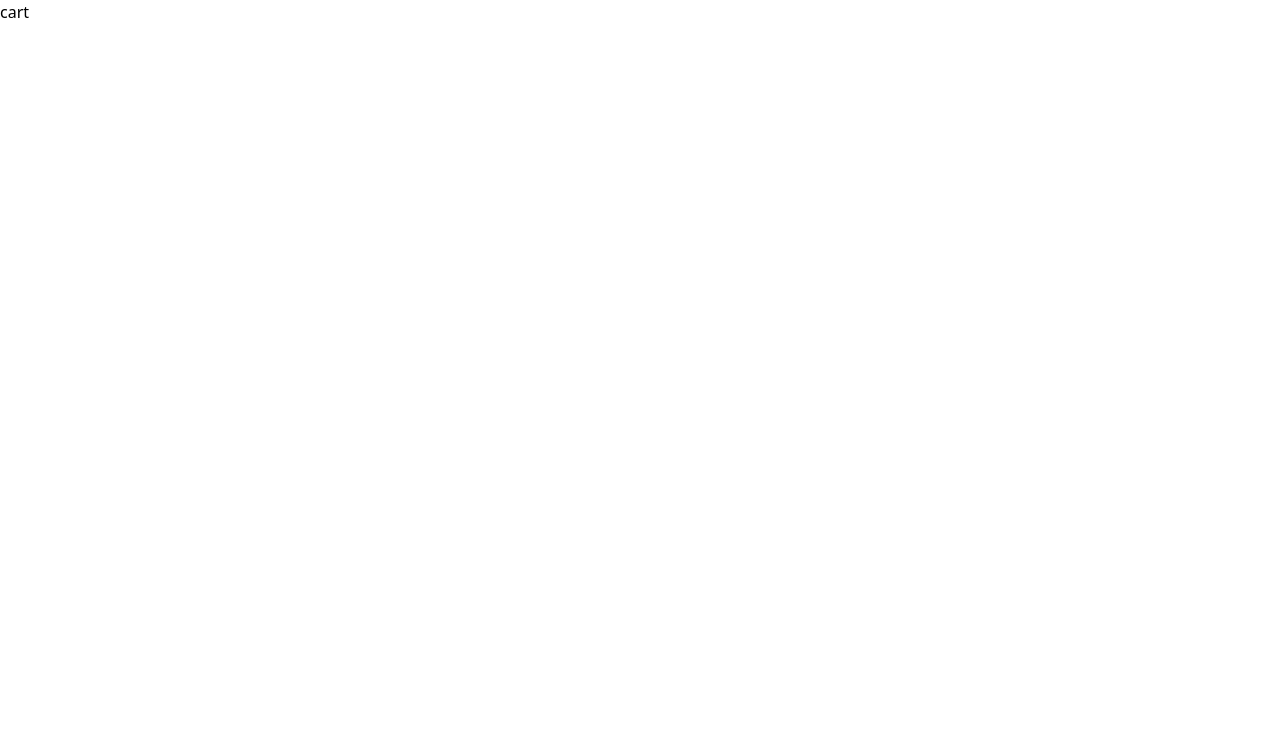
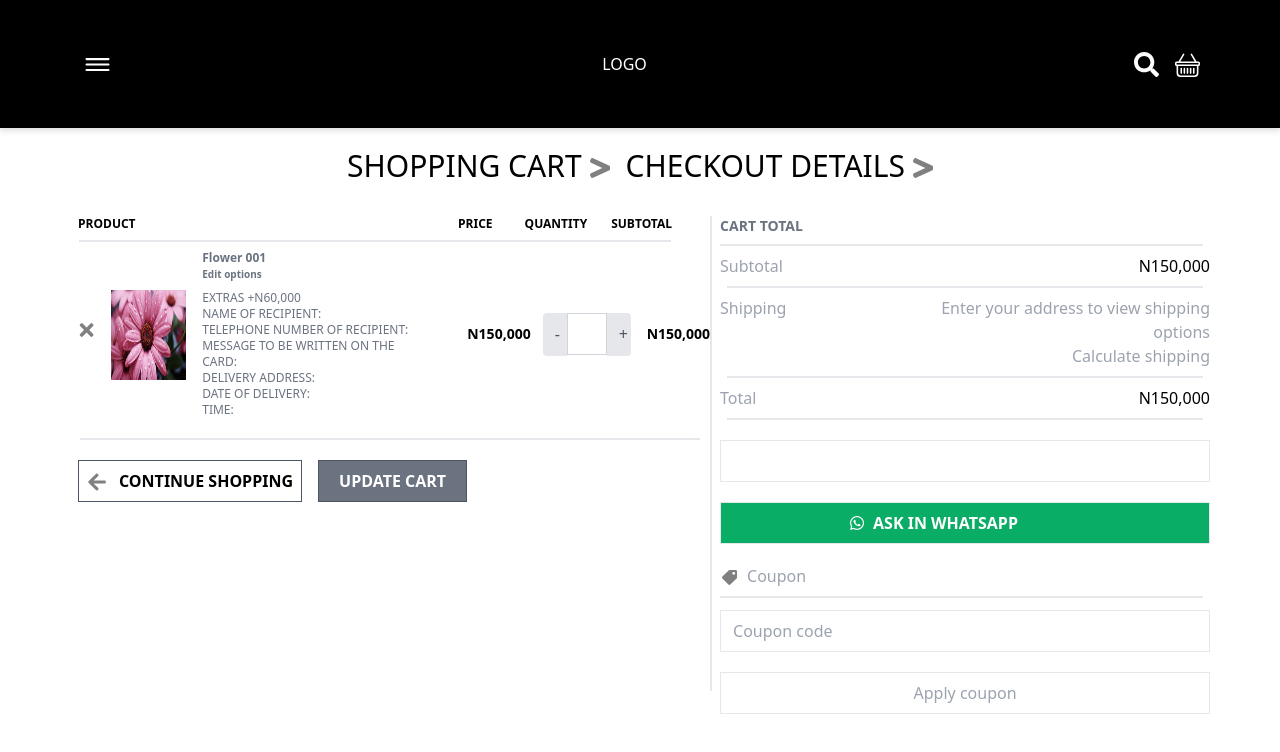
Before and after one commit to blessingsmart/flora, a React (Vite) app: page /cart in a window 1280 px wide. Shown: the top 752 px of the page. Built offline with nearby package versions, Linux system fonts and the light colour scheme.

Commit message:
modified:   src/pages/cart.jsx 	new file:   src/pages/details.jsx 	modified:   src/routes.jsx

```diff
--- a/src/pages/cart.jsx
+++ b/src/pages/cart.jsx
@@ -1,8 +1,104 @@
 import React from 'react'
+import { FaTimes, FaArrowLeft, FaWhatsapp, FaTag, FaGreaterThan } from "react-icons/fa";
+import Navbar from '..//component/navbar'
+import purple from '../assets/purple.jpg'
 
 const Cart = () => {
   return (
-    <div>cart</div>
+    <>
+      <Navbar/>
+      <div className='pt-[140px] text-center mx-5'>
+        <div className='flex flex justify-center items-center'>
+          <a href="/cart"className='flex justify-center pt-2 font-normal text-3xl pr-4'><span className='pr-2'>SHOPPING CART</span> <FaGreaterThan size={20} color="gray" className='h-10'/></a>
+          <a href="/details"className='flex justify-center pt-2 hidden md:flex font-normal text-3xl'><span className='pr-2'>CHECKOUT DETAILS</span> <FaGreaterThan size={20} color="gray" className='h-10'/></a>
+        </div>
+        <div className='md:flex md:justify-between md:px-[50px]'>
+        <div>
+          <div className='md:w-[610px]'>
+            <div className='text-xs font-semibold flex justify-between mt-7 px-2'>
+              <h6>PRODUCT</h6>
+              <div className='flex'>
+              <h6 className='hidden md:flex px-4'>PRICE</h6>
+              <h5 className=' px-4'>QUANTITY</h5>
+              <h6 className='hidden md:flex pl-2'>SUBTOTAL</h6>
+              </div>
+            </div>
+            <hr className='h-px my-2 bg-gray-200 border dark:bg-gray-700 w-[97%] mx-auto'/>
+          </div>
+          <div className='flex text-start'>
+            <div className='md:flex'>
+              <FaTimes size={20} className='mt-3 mx-2 md:mt-[70px]' style={{color: '#808080'}}/>
+              <img src={purple} className='w-[75px] h-[90px] mx-2 mt-10' alt="" />
+            </div>
+            <div className='pl-2 text-gray-500 text-xs'>
+                <h5 className='font-bold'>Flower 001</h5>
+                <p className='font-bold text-[10px]'>Edit options</p>
+                <h6 className='pt-2'>EXTRAS +N60,000</h6>
+                <h6>NAME OF RECIPIENT:</h6>
+                <h6>TELEPHONE NUMBER OF RECIPIENT:</h6>
+                <h6>MESSAGE TO BE WRITTEN ON THE CARD:</h6>
+                <h6>DELIVERY ADDRESS:</h6>
+                <h6>DATE OF DELIVERY:</h6>
+                <h6>TIME:</h6>
+                <span className='font-bold md:hidden'>1 x N150,000</span>
+            </div>
+            <div className='pt-[74px] ml-8 hidden md:flex'>
+              <span className='text-sm font-bold pl-2'>N150,000</span>
+            </div>
+            <div className="flex items-center pl-10 md:pl-3">
+              <button className="bg-gray-200 hover:bg-gray-300 text-gray-600 font-normal px-3 rounded-l w-[2px] h-[43px]">-</button>
+              <input className="appearance-none border border-gray-300 w-10 text-center py-2 rounded-none" type="" value=""/>
+              <button className="bg-gray-200 hover:bg-gray-300 text-gray-600 font-normal px-3 rounded-r w-[2px] h-[43px]">+</button>
+            </div>
+            <div className='pt-[74px] ml-2 hidden md:flex'>
+              <span className='text-sm font-bold pl-2'>N150,000</span>
+            </div>
+          </div>
+          <hr className='h-px mt-5 bg-gray-200 border dark:bg-gray-700 w-[97%] mx-auto'/>
+          <div className='flex mt-5'>
+            <button className='flex font-semibold border border-gray-600 p-2 mx-2 hover:bg-black hover:text-white'><FaArrowLeft size={20} style={{ color: 'gray' }} className='mt-[3px]'/> <span className='ml-3'>CONTINUE SHOPPING</span></button>
+            <button className='bg-gray-500 font-semibold text-white border border-gray-600 px-5 mx-2'>UPDATE CART</button>
+          </div>
+        </div>
+        <div className='hidden md:flex border h-[475px] mt-7'></div>
+        <div className='text-gray-400'>
+          <div className='text-xs font-semibold flex justify-between mt-7 px-2'>
+            <h6 className='text-sm text-gray-500'>CART TOTAL</h6>
+          </div>
+          <hr className='h-px my-2 bg-gray-200 border dark:bg-gray-700 w-[97%] mx-auto'/>
+          <div>
+              <ul className='ml-2'>
+                <li className='flex justify-between'><span>Subtotal</span><span className='text-black'>N150,000</span></li>
+                <hr className='h-px my-2 bg-gray-200 border dark:bg-gray-700 w-[97%] mx-auto'/>
+                <li className='flex justify-between'><span>Shipping</span><span className='pl-[100px] text-end'>Enter your address to view shipping options</span></li>
+                <li className='text-end'>Calculate shipping</li>
+                <hr className='h-px my-2 bg-gray-200 border dark:bg-gray-700 w-[97%] mx-auto'/>
+                <li className='flex justify-between'><span>Total</span><span className='text-black'>N150,000</span></li>
+                <hr className='h-px my-2 bg-gray-200 border dark:bg-gray-700 w-[97%] mx-auto'/>
+              </ul>
+          </div>
+          <div className='bg-[#c7889d] ml-2 border mt-5 bg-white hover:bg-[#b06981]'>
+            <button className='text-white py-2 font-bold'>PROCEED TO CHECKOUT</button>
+          </div>
+          <div className='bg-[#0aad66] ml-2 border mt-5 hover:bg-[#0c985b]'>
+            <button className='flex ml-[120px] text-center text-white py-2 font-bold'><FaWhatsapp className='mx-2 mt-[4px]'/><span>ASK IN WHATSAPP</span></button>
+          </div>
+          <p className='flex text-start mt-5 ml-2'><FaTag size={15} color="gray" className='translate-x-0.5 rotate-90 mt-[6px]'/><span className='pl-3'>Coupon</span></p>
+          <hr className='h-px my-2 bg-gray-200 border dark:bg-gray-700 w-[97%] mx-auto'/>
+          <div className='bg-white text-start border mt-3 ml-2'>
+            <input
+              type="text"
+              placeholder='Coupon code'
+              className='text-gray-500 pl-3 py-2 w-full focus:border-gray-300'
+            />
+          </div>
+          <div className='bg-white ml-2 hover:bg-gray-300 border mt-5 mb-5'>
+            <button className='py-2'>Apply coupon</button>
+          </div>
+        </div>
+        </div>
+      </div>
+    </>
   )
 }
 
--- /dev/null
+++ b/src/pages/details.jsx
@@ -0,0 +1,42 @@
+import React, { useState } from 'react'
+import Navbar from '..//component/navbar'
+import { FaGreaterThan } from "react-icons/fa";
+
+function Details() {
+    const [coupon, setCoupon] = useState(false)
+
+    const handleCoupon = () => {
+        setCoupon(!coupon)
+    }
+  return (
+    <>
+        <Navbar/>
+        <div className='pt-[140px] text-center mx-5'>
+            <div className='flex flex justify-center items-center'>
+                <a href="/cart"className='flex justify-center hidden md:flex pt-2 font-normal text-3xl pr-4'><span className='pr-2'>SHOPPING CART</span> <FaGreaterThan size={20} color="gray" className='h-10'/></a>
+                <a href="/details"className='flex justify-center pt-2 font-normal text-3xl'><span className='pr-2'>CHECKOUT DETAILS</span> <FaGreaterThan size={20} color="gray" className='h-10'/></a>
+            </div>
+            <div>
+                <h4><span className='text-gray-500'>Have a coupon?</span> <span className='hover:cursor-pointer' onClick={handleCoupon}>Click here to enter your code</span></h4>
+            </div>
+            <div>
+                <div className={coupon ? 'border-dashed border-2 border-gray-900 mb-5 mt-2 ease-in duration-1000': 'fixed top-[-20%] ease-out duration-100'}>
+                <p className='text-start pl-8 mt-3'>if you have a coupon code, please apply it below.</p>
+                <div className='border mx-8 mt-4'>
+                    <input
+                        type="text"
+                        placeholder='Coupon code'
+                        className='text-gray-500 pl-3 py-2 w-full focus:border-gray-300'
+                    />
+                </div>
+                <div className='bg-black mx-8 border mt-4 mb-8'>
+                    <button className='py-2 text-white text-md font-bold'>APPLY COUPON</button>
+                </div>
+            </div>
+            </div>
+        </div>
+    </>
+  )
+}
+
+export default Details;
--- a/src/routes.jsx
+++ b/src/routes.jsx
@@ -3,6 +3,7 @@ import { createBrowserRouter } from "react-router-dom";
 
 const Home = lazy(() => import("./pages/home"));
 const Cart = lazy(() => import("./pages/cart"));
+const Details = lazy(() => import("./pages/details"));
 
 
 const BrowserRouter = createBrowserRouter([
@@ -22,6 +23,14 @@ const BrowserRouter = createBrowserRouter([
       </React.Suspense>
     ),
   },
+  {
+    path: "/details",
+    element: (
+      <React.Suspense>
+        <Details />
+      </React.Suspense>
+    ),
+  },
 ]);
 
 export default BrowserRouter;
```
